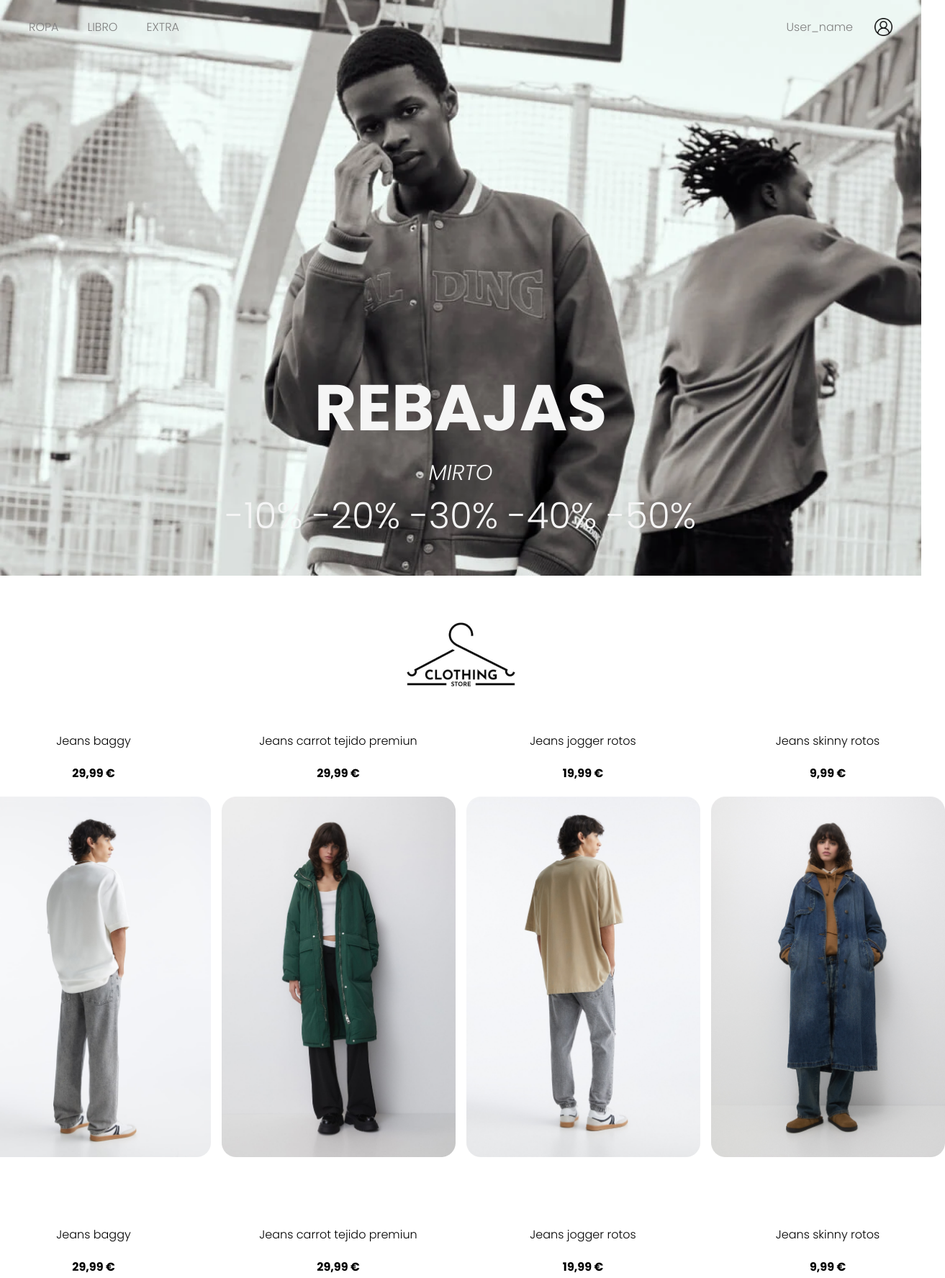
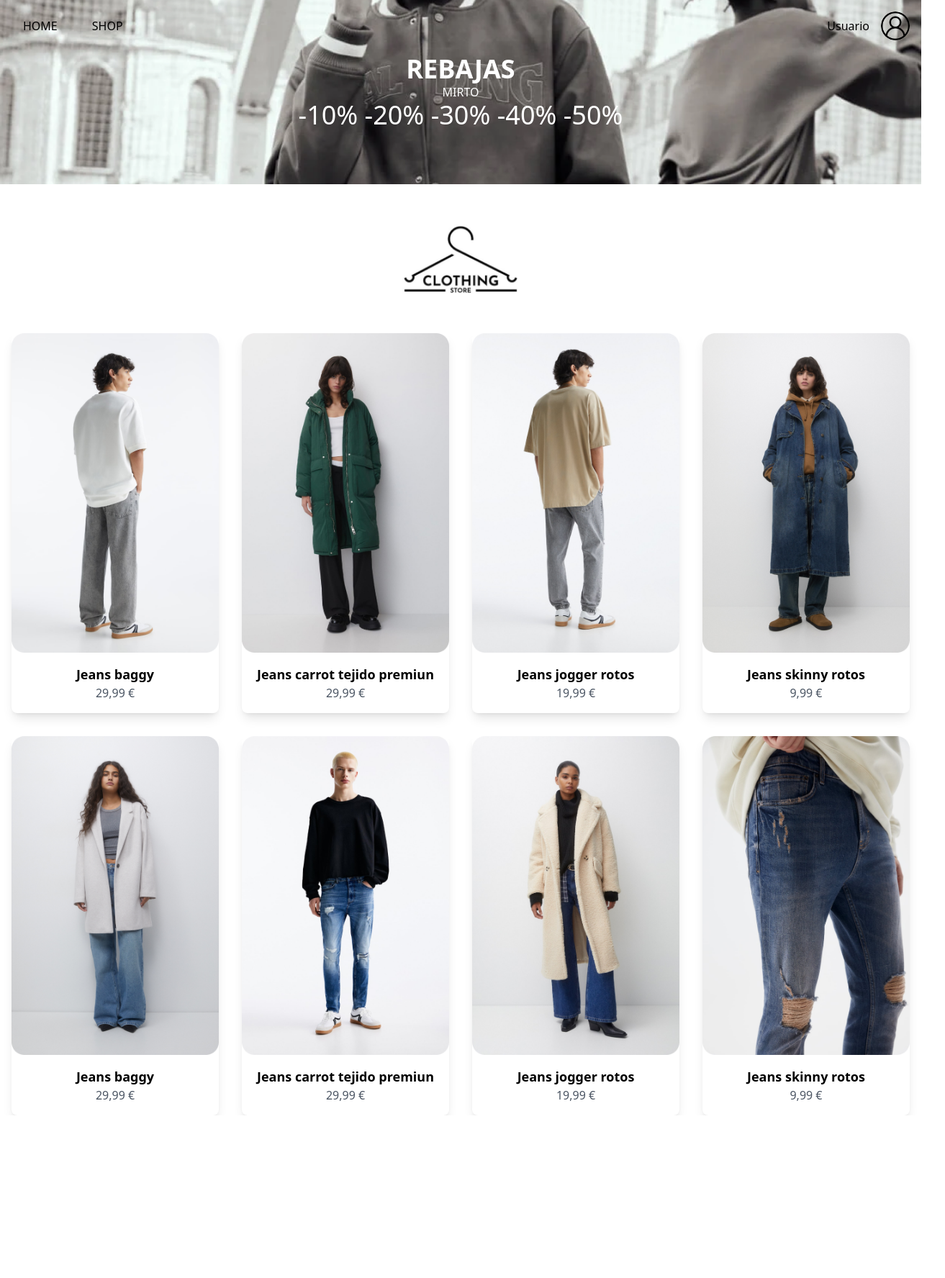
Before and after one commit to EnriqueModoVedruna/tarea-3-cliente-de-css-a-tailwind-, a plain HTML site: page ediaz_actividad1/hombre.html in a window 1280 px wide. Shown: the top 1776 px of the page at 72% size, 1313 px wide, since content can reach past the window. After the commit the page ends 1550 px from the top, so only its background shows below. Drawn offline with nearby package versions, Linux system fonts and the light colour scheme.

Commit message:
Ejercicio completo

```diff
--- a/ediaz_actividad1/hombre.html
+++ b/ediaz_actividad1/hombre.html
@@ -3,86 +3,104 @@
 <head>
     <meta charset="UTF-8">
     <meta name="viewport" content="width=device-width, initial-scale=1.0">
-    <link rel="stylesheet" href="./css/style.css">
+    <!--<link rel="stylesheet" href="./css/style.css">-->
     <link rel="icon" href="./img/logo_marca.png" type="image/png">
+    <script src="https://cdn.tailwindcss.com"></script>
     <title>Seccion Hombre</title>
 </head>
 <body>
 
-    <div class="primeraH">
-        <div class="cabecera">
-            <div class="menu">
-                <a href="">ROPA</a>
-                <a href="">LIBRO</a>
-                <a href="">EXTRA</a>
+    <div class="relative bg-cover bg-center h-64" style="background-image: url('img/modelMan.png');">
+
+        <div class="absolute top-0 left-0 right-0 flex justify-between p-4">
+
+          <div class="flex space-x-4">
+            <a href="seleccion.html" class="px-4 py-2">HOME</a>
+            <a href="" class="px-4 py-2">SHOP</a>
           </div>
-            <div class="usuario">
-                <p>User_name</p>
-                <img src="./img/user.png">
-            </div>
-        </div>
-        <div class="rebajas">
-            <h1 class="p1">REBAJAS</h1>
-            <h1 class="p2">MIRTO</h1>
-            <h1 class="p3">-10% -20% -30% -40% -50%</h1>
+
+          <div class="flex items-center space-x-4">
+            <span class="text-gray">Usuario</span>
+            <img src="img/user.png" alt="Usuario" class="w-10 h-10 rounded-full">
           </div>
         </div>
 
-    <div class="segunda">
-        <img src="./img/logo_marca.png">
+        <div class="absolute inset-0 flex flex-col items-center justify-center text-center">
+            <h1 class="text-white text-4xl font-bold">REBAJAS</h1>
+            <h1 class="text-white text-4x1">MIRTO</h1>
+            <h1 class="text-white text-4xl">-10% -20% -30% -40% -50%</h1>
+        </div>
       </div>
 
-    <div class="tercera">
-        <div class="catalogo">
-
-            <div class="datos">
-                <p>Jeans baggy</p>
-                <p>29,99 €</p>
-                <img src="./img/modelMan01.png">
+      <div class="flex justify-center my-8">
+        <img src="./img/logo_marca.png" alt="Imagen centrada" class="w-64 h-auto">
       </div>
 
-            <div class="datos">
-                <p>Jeans carrot tejido premiun</p>
-                <p>29,99 €</p>
-                <img src="./img/modelMan02.png">
+
+      <div class="grid grid-cols-1 sm:grid-cols-2 lg:grid-cols-4 gap-8 px-4 text-center">
+
+        <div class="bg-white shadow-lg rounded-lg overflow-hidden">
+          <img src="./img/modelMan01.png" alt="Imagen 1" class="w-full h-50 object-contain">
+          <div class="p-4">
+            <h3 class="text-lg font-bold">Jeans baggy</h3>
+            <p class="text-gray-600">29,99 €</p>
+          </div>
         </div>
 
-            <div class="datos">
-                <p>Jeans jogger rotos</p>
-                <p>19,99 €</p>
-                <img src="./img/modelMan03.png">
+        <div class="bg-white shadow-lg rounded-lg overflow-hidden">
+          <img src="./img/modelMan02.png" alt="Imagen 2" class="w-full h-50 object-contain">
+          <div class="p-4">
+            <h3 class="text-lg font-bold">Jeans carrot tejido premiun</h3>
+            <p class="text-gray-600">29,99 €</p>
+          </div>
         </div>
 
-            <div class="datos">
-                <p>Jeans skinny rotos</p>
-                <p>9,99 €</p>
-                <img src="./img/modelMan04.png">
+        <div class="bg-white shadow-lg rounded-lg overflow-hidden">
+          <img src="./img/modelMan03.png" alt="Imagen 3" class="w-full h-50 object-contain">
+          <div class="p-4">
+            <h3 class="text-lg font-bold">Jeans jogger rotos</h3>
+            <p class="text-gray-600">19,99 €</p>
+          </div>
         </div>
 
-            <div class="datos">
-                <p>Jeans baggy</p>
-                <p>29,99 €</p>
-                <img src="./img/modelMan05.png">
+        <div class="bg-white shadow-lg rounded-lg overflow-hidden">
+            <img src="./img/modelMan04.png" alt="Imagen 1" class="w-full h-50 object-contain">
+            <div class="p-4">
+              <h3 class="text-lg font-bold">Jeans skinny rotos</h3>
+              <p class="text-gray-600">9,99 €</p>
+            </div>
           </div>
 
-            <div class="datos">
-                <p>Jeans carrot tejido premiun</p>
-                <p>29,99 €</p>
-                <img src="./img/modelMan06.png">
+          <div class="bg-white shadow-lg rounded-lg overflow-hidden">
+            <img src="./img/modelMan05.png" alt="Imagen 1" class="w-full h-50 object-contain">
+            <div class="p-4">
+              <h3 class="text-lg font-bold">Jeans baggy</h3>
+              <p class="text-gray-600">29,99 €</p>
+            </div>
           </div>
 
-            <div class="datos">
-                <p>Jeans jogger rotos</p>
-                <p>19,99 €</p>
-                <img src="./img/modelMan07.png">
+          <div class="bg-white shadow-lg rounded-lg overflow-hidden">
+            <img src="./img/modelMan06.png" alt="Imagen 2" class="w-full h-50 object-contain">
+            <div class="p-4">
+              <h3 class="text-lg font-bold">Jeans carrot tejido premiun</h3>
+              <p class="text-gray-600">29,99 €</p>
+            </div>
           </div>
 
-            <div class="datos">
-                <p>Jeans skinny rotos</p>
-                <p>9,99 €</p>
-                <img src="./img/modelMan08.png">
+          <div class="bg-white shadow-lg rounded-lg overflow-hidden">
+            <img src="./img/modelMan07.png" alt="Imagen 3" class="w-full h-50 object-contain">
+            <div class="p-4">
+              <h3 class="text-lg font-bold">Jeans jogger rotos</h3>
+              <p class="text-gray-600">19,99 €</p>
+            </div>
           </div>
 
+          <div class="bg-white shadow-lg rounded-lg overflow-hidden">
+              <img src="./img/modelMan08.png" alt="Imagen 1" class="w-full h-50 object-contain">
+              <div class="p-4">
+                <h3 class="text-lg font-bold">Jeans skinny rotos</h3>
+                <p class="text-gray-600">9,99 €</p>
+              </div>
             </div>
       </div>
 
```
Also changed, not shown: ediaz_actividad1/mujer.html (+76 -52 lines), ediaz_actividad1/truco.html (deleted, +0 -15 lines). Lines whose indentation alone changed are shown as unchanged.
